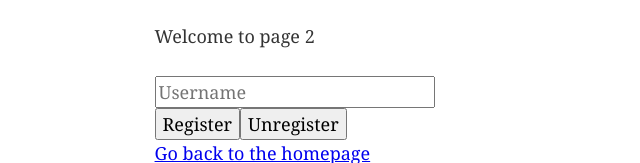
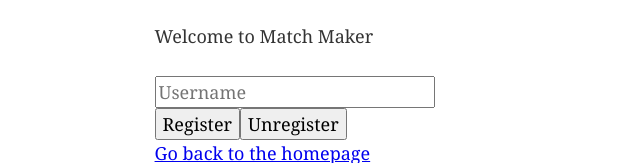
Before and after one commit to dwltkvn/arena-match-maker, a Gatsby site: page /page-2 in a window 1280 px wide. Shown: the part 170-333 px from the top of the page, 25-665 px from the left. Built offline with nearby package versions, Linux system fonts and the light colour scheme; Gatsby itself is replaced by a stand-in of ours.

Commit message:
Convert Page-2 to class

```diff
--- a/src/pages/page-2.js
+++ b/src/pages/page-2.js
@@ -1,14 +1,39 @@
 import React from "react"
+import PropTypes from "prop-types"
+
 import { Link } from "gatsby"
 
 import Layout from "../components/layout"
 import SEO from "../components/seo"
 
-const SecondPage = () => (
+class SecondPage extends React.Component {
+  constructor(props) {
+    super(props)
+    // this.handeEvent = this.handleEvent.bind(this);
+    this.state = {}
+  }
+
+  componentDidMount() {
+    //window.addEvetListen("event", this.handleEvent);
+  }
+
+  componentWillUnmount() {
+    //window.removeEventListener("event",this.handleEvent);
+  }
+
+  /*handleEvent(event)
+  {
+     ...
+  }*/
+
+  render() {
+    //const {classes} = this.props;
+    //const {myState} = this.state;
+    return (
       <Layout>
         <SEO title="Page two" />
         <h1>Hi from the second page</h1>
-    <p>Welcome to page 2</p>
+        <p>Welcome to Match Maker</p>
         <div>
           <input type="text" id="text_id" placeholder="Username" />
           <div>
@@ -19,5 +44,6 @@ const SecondPage = () => (
         <Link to="/">Go back to the homepage</Link>
       </Layout>
     )
-
+  }
+}
 export default SecondPage
```
Lines whose indentation alone changed are shown as unchanged.
